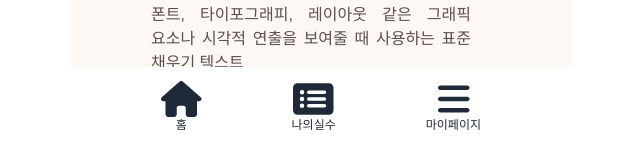
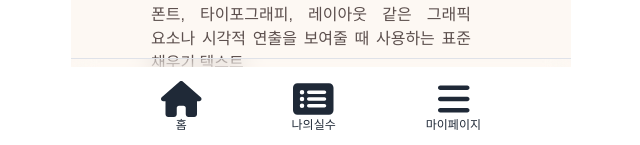
Before and after one commit to coding-union-kr/siltarae-fe, a Next.js app: page /detailedMistakeFeed in a window 1280 px wide. Shown: the part 653-798 px from the top of the page, without its empty margins (319-959 px from the left). Built offline with nearby package versions, Linux system fonts and the light colour scheme.

Commit message:
fix: 잘못 올라간 커밋 수정

```diff
--- a/components/CommentInput.tsx
+++ b/components/CommentInput.tsx
@@ -3,7 +3,7 @@ import Avatar from "./Avatar";
 
 function CommentInput() {
   return (
-    <div className=" border-t-[0.1px] border-[#DFE2E9] py-5 px-5 w-full max-w-[500px] backdrop-blur-md">
+    <div className="fixed bottom-0 border-t-[0.1px] border-[#DFE2E9] py-5 px-5 w-full max-w-[500px] backdrop-blur-md">
       <div className="flex items-center">
         <Avatar />
         <input
```
